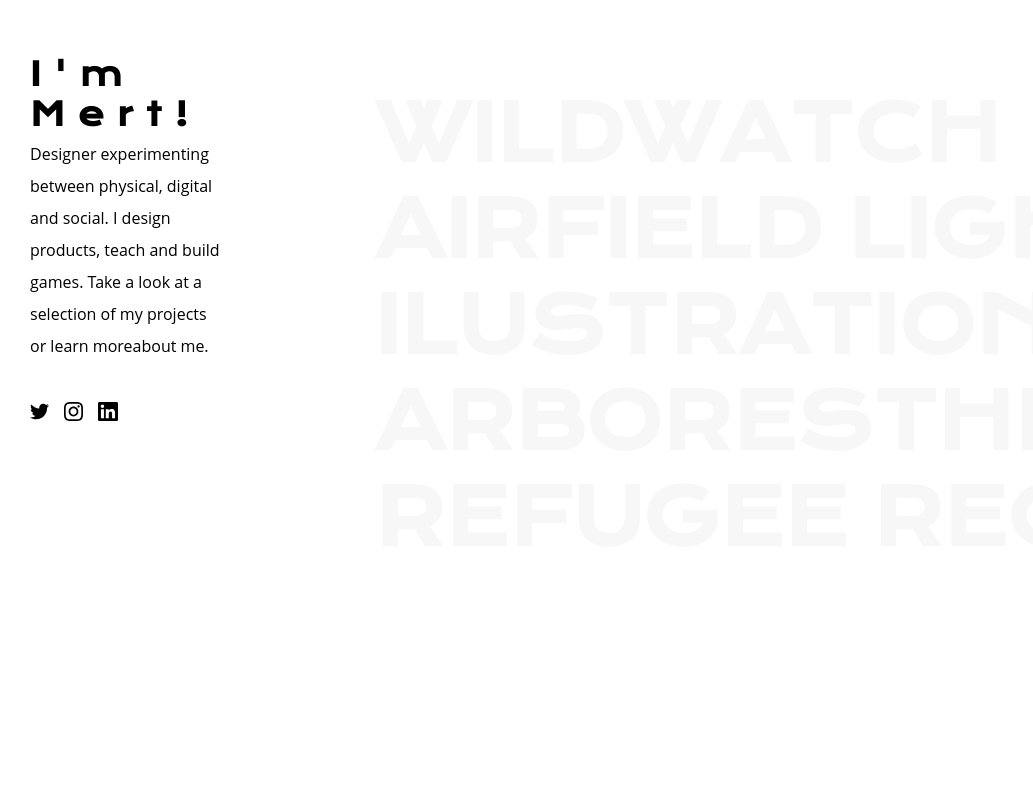
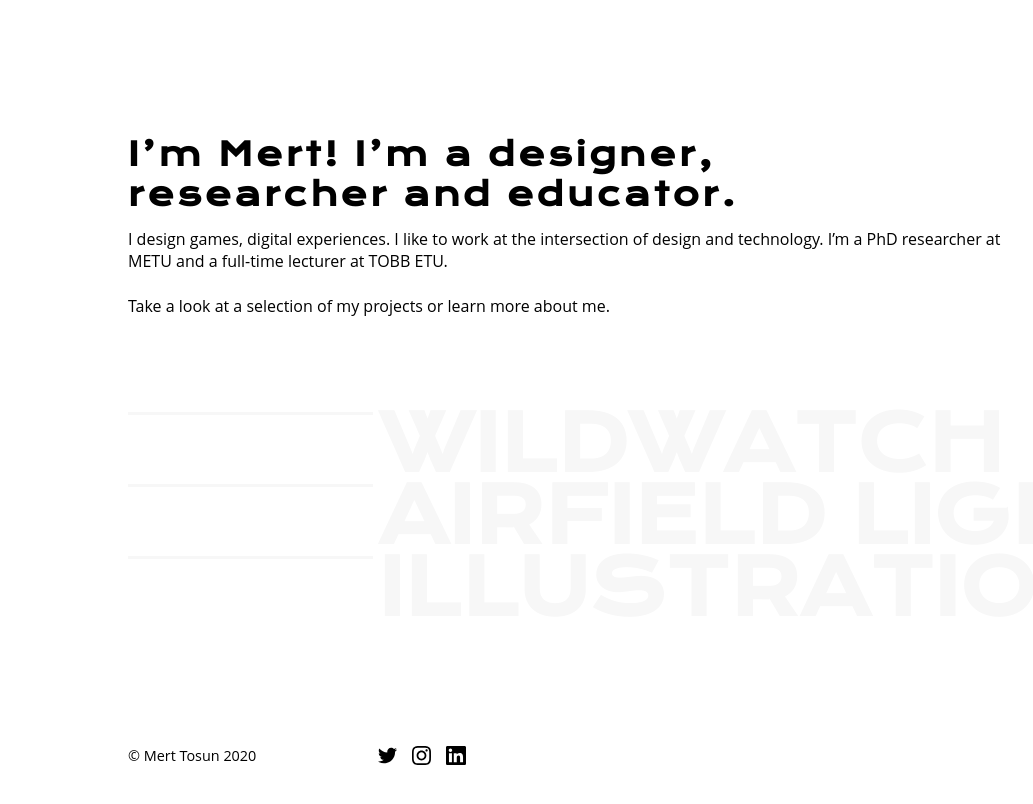
Before and after one commit to mrtosun/gatsbysite, a Gatsby site: page / in a window 1280 px wide. Shown: the whole page, without its empty margins (0-1033 px from the left). Built offline with nearby package versions, Linux system fonts and the light colour scheme; Gatsby itself is replaced by a stand-in of ours.

Commit message:
anasayfaya çizgiler ekledim

```diff
--- a/src/pages/index.js
+++ b/src/pages/index.js
@@ -1,66 +1,59 @@
 import React from "react"
-import {Link} from "gatsby"
+import { Link } from "gatsby"
 import twitter from "../images/twitter.svg"
 import instagram from "../images/instagram.svg"
 import linkedin from "../images/linkedin.svg"
 
-export default () =>
+export default () => (
+  <div class="main-main">
+    <div class="main-header">
+      <h1>
+        I’m Mert! I’m a designer, <br></br>researcher and educator.
+      </h1>
+      <p class="main-header-info">
+        I design games, digital experiences. I like to work at the intersection
+        of design and technology. I’m a PhD researcher at METU and a full-time
+        lecturer at TOBB ETU.
+        <br></br>
+        <br></br>
+        Take a look at a selection of my projects or learn more
+        <Link to="/index"> about me.</Link>
+      </p>
+    </div>
+    <div class="main-projects">
 
-<div class="main">
-        <div class="main-left">
-          <div class="main-left-header">
-            <h1>I'm Mert!</h1>
-            <p class="main-left-header-info">
-              Designer experimenting between physical, digital and social. I
-              design products, teach and build games. Take a look at a selection
-              of my projects or learn more
-              <Link to="/index">
-                about me.
-              </Link>
-            </p>
-
-            <div class="main-left-socialmedia">
-            <a href="https://twitter.com/tosunmert"><img src={twitter}  class="smi"/></a>
-            <a href="https://www.instagram.com/mert.tosun.id/"><img src={instagram}  class="smi"/></a>
-            <a href="https://www.linkedin.com/in/mert-tosun/"><img src={linkedin}  class="smi"/></a>
-            </div>
-          </div>
-
-        </div>
-        <div class="main-right">
       <div class="project">
+      <div class="line"></div>
         <Link to="/project1">
           <h2>Wildwatch</h2>
-
         </Link>
       </div>
       <div class="project">
+      <div class="line"></div>
         <Link to="/project2">
-
           <h2>Airfield Lights</h2>
-
         </Link>
       </div>
       <div class="project">
-            <Link to="/proje1">
-
-                <h2>Ilustrations</h2>
-
-            </Link>
-          </div>
-          <div class="project">
-            <Link to="/proje1">
-
-                <h2>Arboresthesia</h2>
-
-            </Link>
-          </div>
-          <div class="project">
-            <Link to="/proje1">
-
-                <h2>Refugee Reg</h2>
-
+      <div class="line"></div>
+        <Link to="/project3">
+          <h2>Illustrations</h2>
         </Link>
       </div>
     </div>
+    <footer>
+      <div class="copyright">© Mert Tosun 2020</div>
+      <div class="social">
+        <a href="https://twitter.com/tosunmert">
+          <img src={twitter} class="smi" />
+        </a>
+        <a href="https://www.instagram.com/mert.tosun.id/">
+          <img src={instagram} class="smi" />
+        </a>
+        <a href="https://www.linkedin.com/in/mert-tosun/">
+          <img src={linkedin} class="smi" />
+        </a>
       </div>
+    </footer>
+  </div>
+)
--- a/src/pages/project1.js
+++ b/src/pages/project1.js
@@ -25,7 +25,7 @@ export default () => (
       </nav>
     </div>
 
-    <div class="main-right">
+
       <div class="right-scrollable">
         <figure>
           <img src={banner} alt="wildwatch banner" class="project-image" />
@@ -125,6 +125,6 @@ export default () => (
           knows, maybe one day you might want to get it during a Steam sale. :)
         </p>
       </div>
-    </div>
+
   </div>
 )
--- a/src/styles/global.css
+++ b/src/styles/global.css
@@ -11,175 +11,118 @@
 
 .main {
   display: flex;
-  justify-content: space-between;
-  max-width: 900px;
   height: 100vh;
   max-width: 100vw;
   padding: 50px 30px 30px 30px;
 }
 
-/* Ana Başlık */
-h1 {
-  color: black;
-  font-size: 2rem;
-  padding-top: 4px;
-  padding-bottom: 4px;
-  letter-spacing: 0.4em;
-  font-family: 'Krona One', sans-serif;
-  letter-spacing: auto;
-
-}
-/* Proje Yazıları */
-h2 {
-  color: #f7f7f7;
-  font-size: 4.8rem;
-  font-weight: 700;
-  margin: auto auto auto 30px;
-  text-decoration: none;
-  font-feature-settings: "kern" off, "liga" off;
-  transition: all 0.3s ease 0s;
-  text-transform: uppercase;
-  font-family: 'Krona One', sans-serif;
-}
-
-h2:hover {
-  background-image: linear-gradient(45deg, salmon, rgb(168, 93, 84));
-  background-clip: text;
-  color: transparent;
-}
-
+/*-------------------------------------------*/
+/* PROJE SAYFALARI*/
+/*-------------------------------------------*/
 /* Sol Taraf */
 
 .main-left {
-  flex-basis: 30%;
   display: flex;
   flex-direction: column;
   justify-content: space-between;
 }
 
-nav{ width: 60%}
-ul {
-  display: flex;
-  justify-content: space-between;
-}
-li{text-transform: capitalize;
-  font-size: 0.9rem;
-}
-li:hover{text-decoration: underline;}
-li:visited{color: black;
-}
-
-p.main-left-header-info{
-  font-size: 1rem;
-  margin-left:0;
-  margin-right: 0;
-  width: 100%;
-}
-.main-left-socialmedia{
-  margin-top: 30px;
-}
-.smi{
-  width: 1.2rem;
-  height: auto;
-  margin-right: 15px;
-}
-
-/*-------------------------------------------*/
-/* RIGHT SIDE*/
-/*-------------------------------------------*/
-.main-right {
-  flex-basis: 75%;
-  padding-left: 120px;;
+.right-scrollable {
   height: 100%;
-  margin-top: 36px;
+  padding-right: 50px;
+  overflow-y: auto;
+  padding-left: 120px;
 }
 
 .right-image {
   background-color: #707070;
   height: 480px;
-  width:100%;
+  width: 100%;
   margin-bottom: 80px;
 }
 
-img{
+img {
   width: 100%;
 }
 figure {
   text-align: center;
   margin-bottom: 40px;
+  width: 100%;
 }
 
 figcaption {
   text-align: center;
   font-size: 0.8rem;
   font-style: italic;
+  margin-top: 20px;
 }
 
-.right-scrollable {
-  height: 100%;
-padding-right: 50px;
-overflow-y: auto;
+.project-image {
+  margin-bottom: 0;
+  width: 100%;
 }
 
-.project {
-  width: 100%;
-}
-.project-image{
-  margin-bottom: 0;
-}
-
-ul {list-style-type: none;
+ul {
+  list-style-type: none;
   text-transform: uppercase;
   color: #707070;
-font-size: 1.2rem;}
-
+  font-size: 1.2rem;
+}
 
 a {
   text-decoration: none;
 }
-a:visited
-{
+a:visited {
   color: #707070;
 }
 
-
-p.text {font-size: 1rem;
+p.text {
+  font-size: 1rem;
   color: black;
   margin-top: 30px;
   margin-right: auto;
-margin-left: auto;}
+  margin-left: auto;
+}
 
-.gif-png{display: flex;
+.gif-png {
+  display: flex;
   height: 400px;
   align-items: center;
   margin-top: -30px;
 }
 
-p, h3{width: 70%;
+p,
+h3 {
+  width: 70%;
   line-height: 2rem;
   margin-right: auto;
   margin-left: auto;
 }
 
-p{margin-bottom: 40px;}
+p {
+  margin-bottom: 40px;
+}
 
-h3{
+h3 {
   font-size: 1.4rem;
   margin-top: 60px;
 }
 
-#idle-gif
-{height: 100%;
+#idle-gif {
+  height: 100%;
   width: auto;
   margin-left: 40px;
 }
-#states {height:50%;
-  width:auto;
+#states {
+  height: 50%;
+  width: auto;
 }
 
-.hashtag{
+.hashtag {
   width: 100%;
   font-size: 0.9rem;
+  margin-bottom: 0px;
+  line-height: 1.2rem;
 }
 
 .youtube {
@@ -189,6 +132,132 @@ margin-bottom: 40px;
   display: block;
 }
 
+a:visited,
+:hover {
+  color: black;
+}
 
-a:visited,:hover
-{color: black;}
+/*-------------------------------------------*/
+/* Project Navigation*/
+/*-------------------------------------------*/
+
+nav {
+  width: 60%;
+}
+ul {
+  display: flex;
+}
+li {
+  text-transform: capitalize;
+  font-size: 0.9rem;
+  margin-right: 40px;
+}
+li:hover {
+  text-decoration: underline;
+}
+li:visited {
+  color: black;
+}
+
+/*-------------------------------------------*/
+/* PROJE SAYFALARI*/
+/*-------------------------------------------*/
+
+.main-main {
+  display: flex;
+  flex-direction: column;
+  height: 100vh;
+  max-width: 1400px;
+  padding: 30px 30px 30px 10%;
+  margin-left: 15%;
+  margin-right: auto;
+  margin-left: auto;
+}
+
+.main-header {
+  flex-direction: column;
+  max-width: 900px;
+  height: 50%;
+  padding-top: 100px;
+  margin-bottom: 50px;
+}
+
+.main-header-info {
+  max-width: 100%;
+  margin-left: 0;
+  width: 100%;
+}
+p.main-header-info {
+  font-size: 1rem;
+  line-height: 1.4rem;
+  margin-left: 0;
+  margin-right: 0;
+  width: 100%;
+}
+
+.main-projects {
+
+  height: 100%;
+}
+.project {
+  display: flex;
+}
+.line{
+  border-top: 3px #f7f7f7 solid;
+  margin-top: 4px;
+margin-right: 5px;
+  width: 245px;
+
+}
+footer {
+  margin-top: 30px;
+  display: flex;
+}
+.copyright {
+  width: 250px;
+  font-size: 0.9rem;
+}
+.social {
+  width: 200px;
+}
+
+.smi {
+  width: 1.2rem;
+  height: auto;
+  margin-right: 15px;
+}
+
+/* Ana Başlık */
+h1 {
+  color: black;
+  font-size: 2rem;
+  padding-top: 4px;
+  padding-bottom: 4px;
+  letter-spacing: 0.1em;
+  font-family: "Krona One", sans-serif;
+  letter-spacing: auto;
+  margin-bottom: 10px;
+}
+/* Proje Yazıları */
+h2 {
+  color: #f7f7f7;
+  font-size: 4.8rem;
+  font-weight: 700;
+  line-height: 4.5rem;
+
+  text-decoration: none;
+  font-feature-settings: "kern" off, "liga" off;
+  transition: all 0.3s ease 0s;
+  text-transform: uppercase;
+  font-family: "Krona One", sans-serif;
+}
+
+h2:hover {
+  background-image: linear-gradient(45deg, salmon, rgb(168, 93, 84));
+  background-clip: text;
+  color: transparent;
+}
+
+.project:hover  .line {
+  border-top: 3px salmon solid;
+}
```
Also changed, not shown: src/pages/project2.js (+5 -4 lines), src/pages/project3.js (added, +53 -0 lines), src/images/sketch3.jpg (added), src/images/sketch5.jpg (added), src/images/sketch6.jpg (added), 4 other files. Lines whose indentation alone changed are shown as unchanged.
